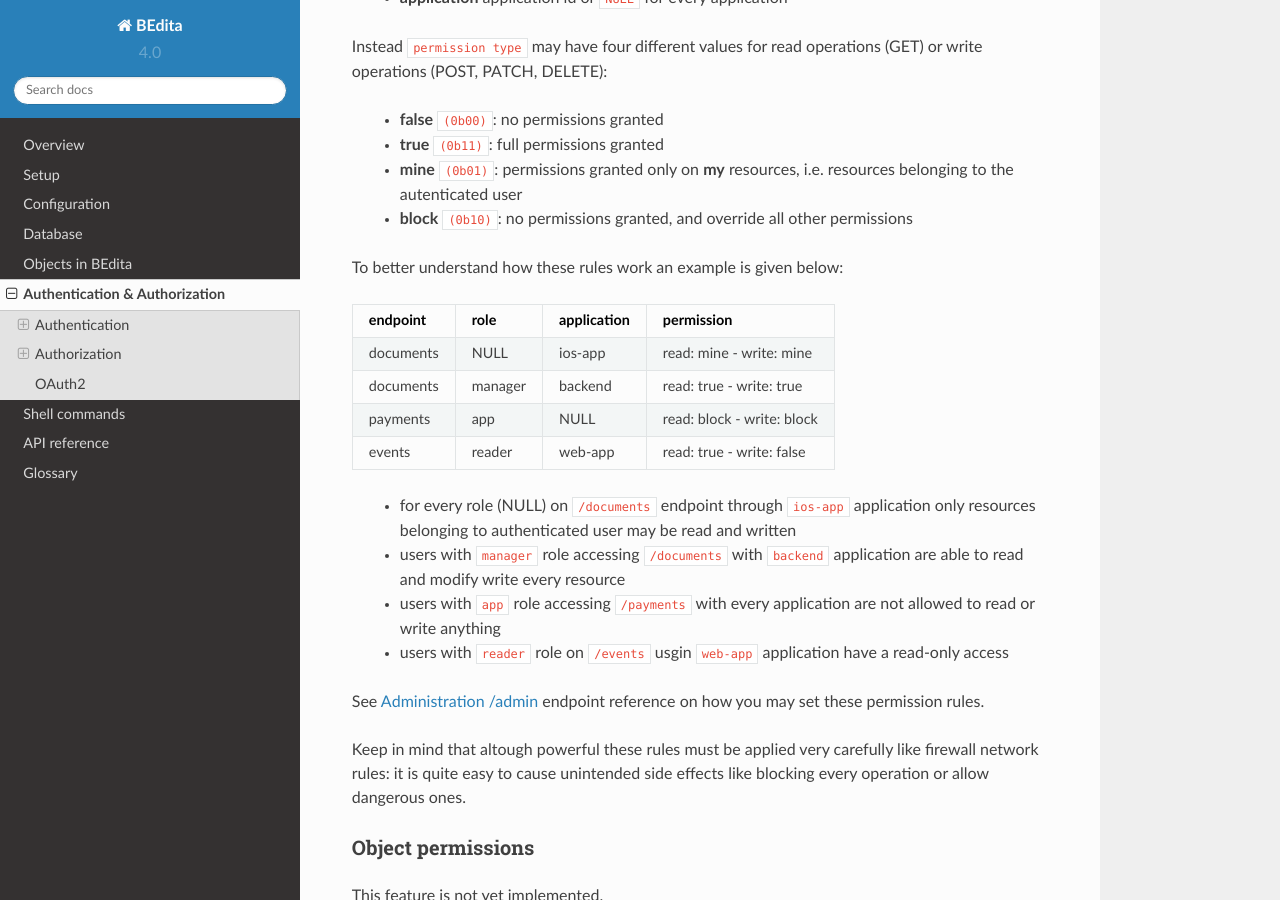
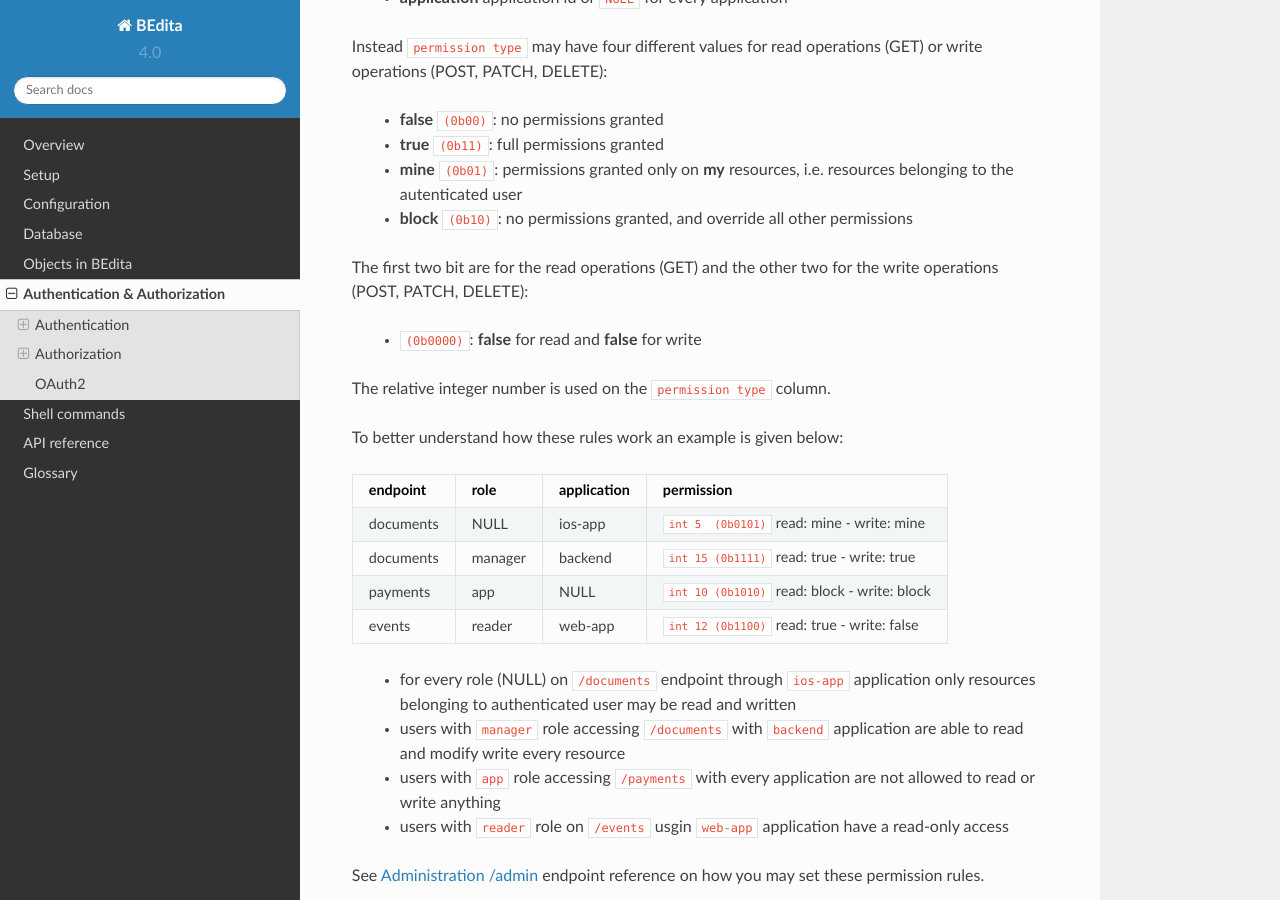
Before and after one commit to bedita/docs, a Sphinx documentation site: the page built from source/authorization.rst, in a window 1280 px wide and 900 px high, scrolled down 1823 px. Built offline with Sphinx 7.4.7 and the Read the Docs theme 2.0.0, drawn with Linux system fonts in a browser that asks for light colours.

Commit message:
fix: update auth permissions description

```diff
--- a/source/authorization.rst
+++ b/source/authorization.rst
@@ -74,16 +74,22 @@ Instead ``permission type`` may have four different values for read operations (
  * **mine** ``(0b01)``: permissions granted only on **my** resources, i.e. resources belonging to the autenticated user
  * **block** ``(0b10)``: no permissions granted, and override all other permissions
 
+The first two bit are for the read operations (GET) and the other two for the write operations (POST, PATCH, DELETE):
+
+ * ``(0b0000)``: **false** for read and **false** for write
+
+The relative integer number is used on the ``permission type`` column.
+
 To better understand how these rules work an example is given below:
 
-===========  ==========  =============  ============================
-  endpoint      role      application        permission
-===========  ==========  =============  ============================
- documents     NULL         ios-app       read: mine - write: mine
- documents     manager      backend       read: true - write: true
- payments       app          NULL         read: block - write: block
- events        reader       web-app       read: true - write: false
-===========  ==========  =============  ============================
+===========  ==========  =============  ===============================================
+  endpoint      role      application                      permission
+===========  ==========  =============  ===============================================
+ documents     NULL         ios-app      ``int 5  (0b0101)`` read: mine - write: mine
+ documents     manager      backend      ``int 15 (0b1111)`` read: true - write: true
+ payments       app          NULL        ``int 10 (0b1010)`` read: block - write: block
+ events        reader       web-app      ``int 12 (0b1100)`` read: true - write: false
+===========  ==========  =============  ===============================================
 
  * for every role (NULL) on ``/documents`` endpoint through ``ios-app`` application only resources belonging to authenticated user may be read and written
  * users with ``manager`` role accessing ``/documents`` with ``backend`` application are able to read and modify write every resource
```
